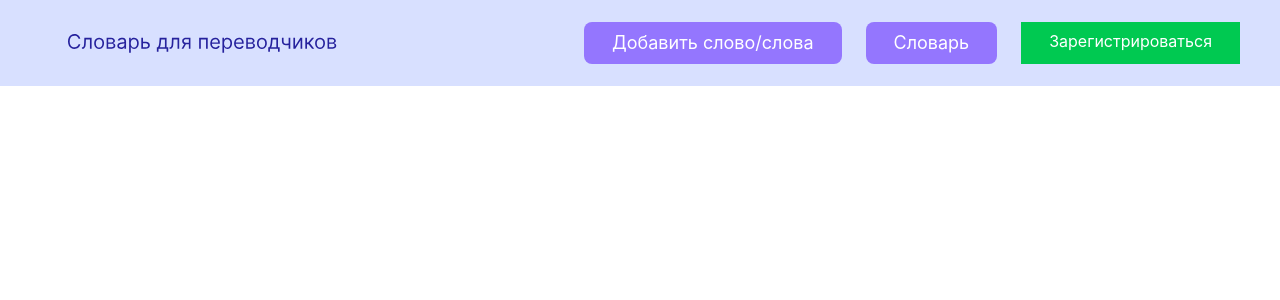
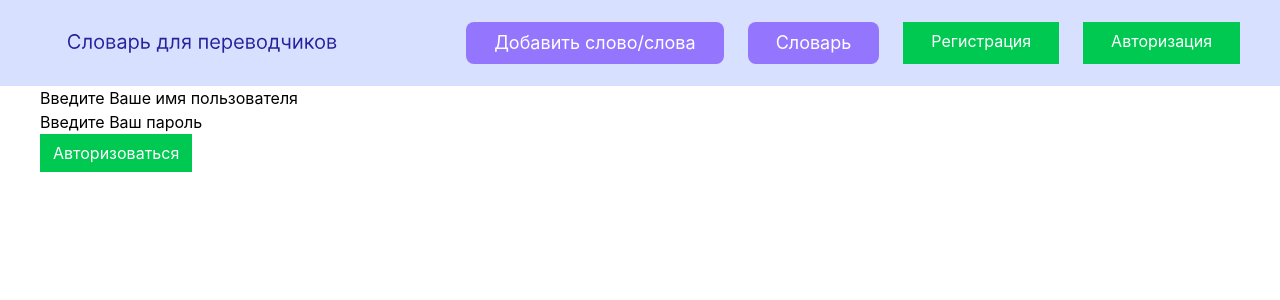
Before and after one commit to schr0cat/dictionary-for-translators, a React (Vite) app in the folder frontend/: page /authorization in a window 1280 px wide. Shown: the top 300 px of the page. Built offline with nearby package versions, Linux system fonts and the light colour scheme.

Commit message:
Добавить базовую версию авторизации на клиенте

```diff
--- a/frontend/src/App.tsx
+++ b/frontend/src/App.tsx
@@ -6,6 +6,7 @@ import FileDownloadForm from './components/FileDownloadForm';
 import RecentlyAdded from './components/RecentlyAdded';
 import Header from './components/Header';
 import RegistrationPage from './pages/RegistrationPage';
+import AuthorizationPage from './pages/AuthorizationPage';
 
 
 function App() {
@@ -37,6 +38,10 @@ function App() {
       <Route path='/registration'>
         <RegistrationPage />
       </Route>
+
+      <Route path='/authorization'>
+        <AuthorizationPage />
+      </Route>
     </div>
   </>
 }
--- /dev/null
+++ b/frontend/src/components/AuthorizationForm.tsx
@@ -0,0 +1,82 @@
+import { useForm } from 'react-hook-form';
+import Input from './Input';
+import Button from './Button';
+import type { SubmitHandler } from 'react-hook-form';
+import { yupResolver } from '@hookform/resolvers/yup';
+import * as yup from 'yup';
+
+interface AuthorizationFormInput {
+  username: string,
+  password: string
+};
+
+const formSchema: yup.ObjectSchema<AuthorizationFormInput> = yup.object().shape({
+  username: yup.string()
+    .required('Введите ваш никнейм'),
+
+  password: yup.string()
+    .required('Введите ваш пароль')
+})
+
+function AuthorizationForm() {
+  const {
+    register,
+    handleSubmit,
+    formState: { errors }
+  } = useForm<AuthorizationFormInput>({
+    mode: 'onTouched',
+    resolver: yupResolver(formSchema)
+  });
+
+  const onSubmit: SubmitHandler<AuthorizationFormInput> = async (formData) => {
+    console.log(formData);
+
+    fetch('http://localhost:3010/authorization', {
+      method: 'POST',
+      headers: {
+        'Content-Type': 'application/json'
+      },
+      body: JSON.stringify(formData)
+    })
+      .then(res => res.json())
+      .then(res => console.log(res))
+      .catch(err => console.error(err))
+  };
+
+  return <form onSubmit={handleSubmit(onSubmit)}>
+    <fieldset>
+      <Input<AuthorizationFormInput>
+        label='username'
+        register={register}
+        type='text'
+        required
+      >
+        Введите Ваше имя пользователя
+      </Input>
+
+      {errors.username &&
+        <p role='alert'>{errors.username.message}</p>
+      }
+    </fieldset>
+
+    <fieldset>
+      <Input<AuthorizationFormInput>
+        label='password'
+        register={register}
+        type='password'
+        autoComplete='current-password'
+        required
+      >
+        Введите Ваш пароль
+      </Input>
+
+      {errors.password &&
+        <p role='alert'>{errors.password.message}</p>
+      }
+    </fieldset>
+
+    <Button success type='submit'>Авторизоваться</Button>
+  </form>
+};
+
+export default AuthorizationForm;
--- a/frontend/src/components/Header.tsx
+++ b/frontend/src/components/Header.tsx
@@ -13,7 +13,9 @@ function Header() {
 
           <Link to='/dictionary' primary>Словарь</Link>
 
-          <Link to='/registration' secondary>Зарегистрироваться</Link>
+          <Link to='/registration' secondary>Регистрация</Link>
+
+          <Link to='/authorization' secondary>Авторизация</Link>
         </ul>
       </nav>
     </div>
--- /dev/null
+++ b/frontend/src/pages/AuthorizationPage.tsx
@@ -0,0 +1,9 @@
+import AuthorizationForm from '../components/AuthorizationForm';
+
+function AuthorizationPage() {
+  return (
+    <AuthorizationForm />
+  );
+};
+
+export default AuthorizationPage;
```
